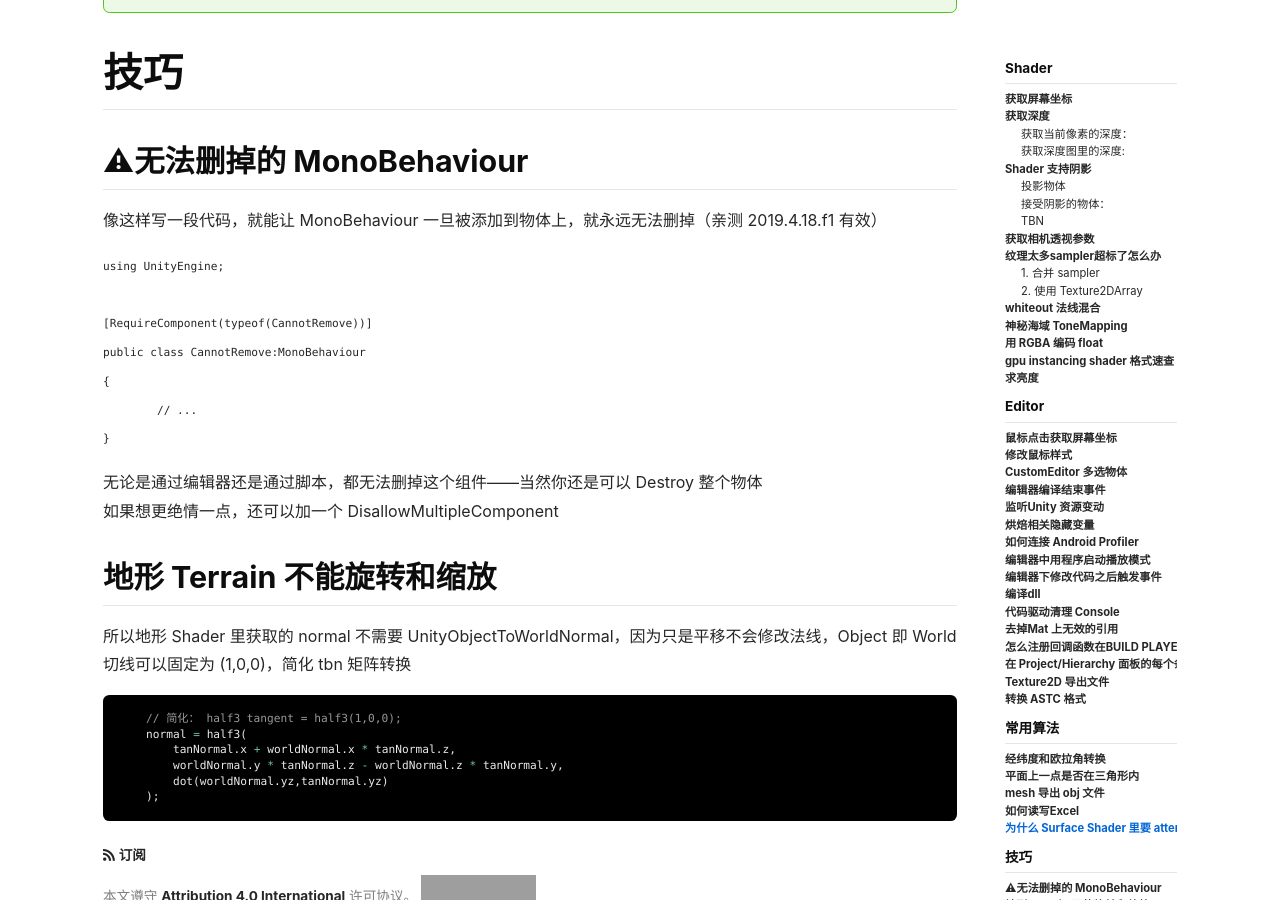
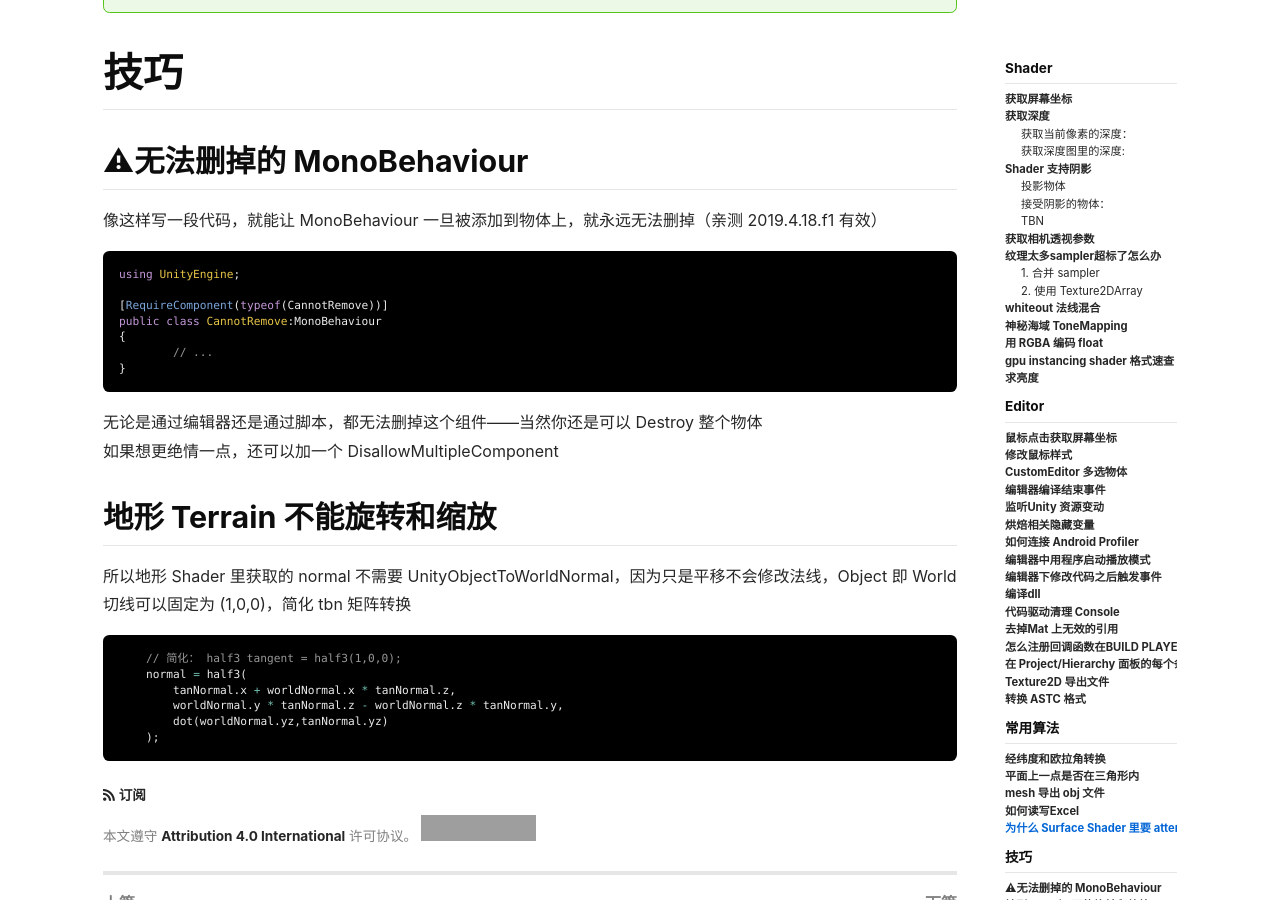
Before and after one commit to flyingSnow-hu/brokenslips, a Jekyll site: the page built from _posts/2019-12-28-unity-cookbook.md, in a window 1280 px wide and 900 px high, scrolled down 10152 px. Built offline with Jekyll 4.4.1, drawn with Linux system fonts in a browser that asks for light colours; nearby versions of some CDN libraries; grey boxes are pictures that could not be loaded.

Commit message:
CannotRemove

````diff
--- a/_posts/2019-12-28-unity-cookbook.md
+++ b/_posts/2019-12-28-unity-cookbook.md
@@ -448,7 +448,7 @@ We'd like to kill this concept. But that would mean breaking possibly a lot of e
 
 ## ⚠无法删掉的 MonoBehaviour
 像这样写一段代码，就能让 MonoBehaviour 一旦被添加到物体上，就永远无法删掉（亲测 2019.4.18.f1 有效）
-```C#
+```c#
 using UnityEngine;
 
 [RequireComponent(typeof(CannotRemove))]
````
